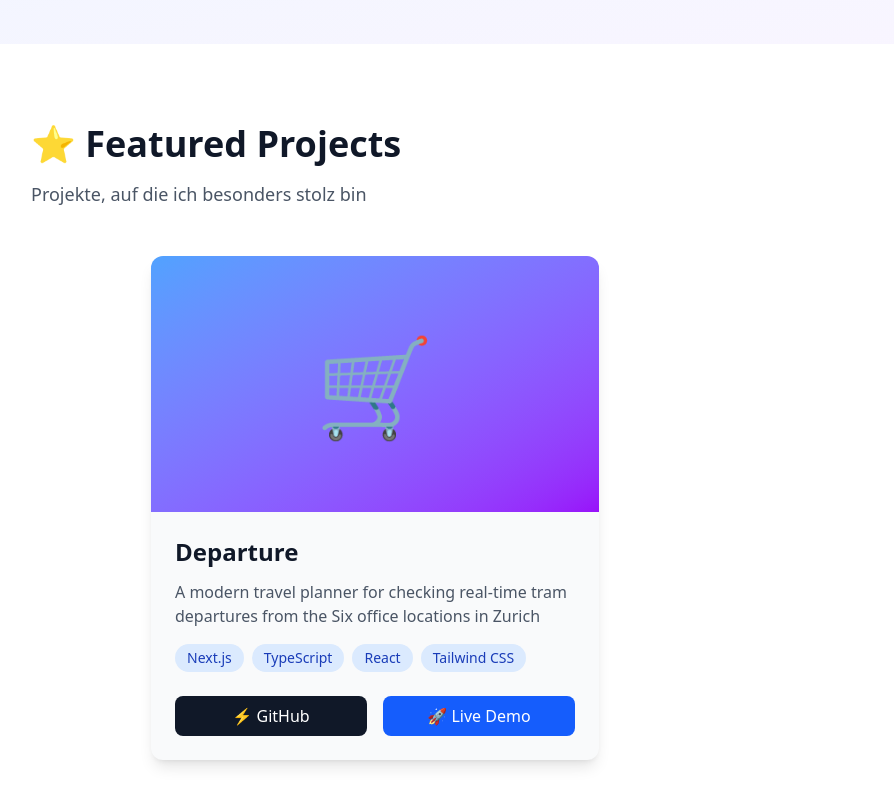
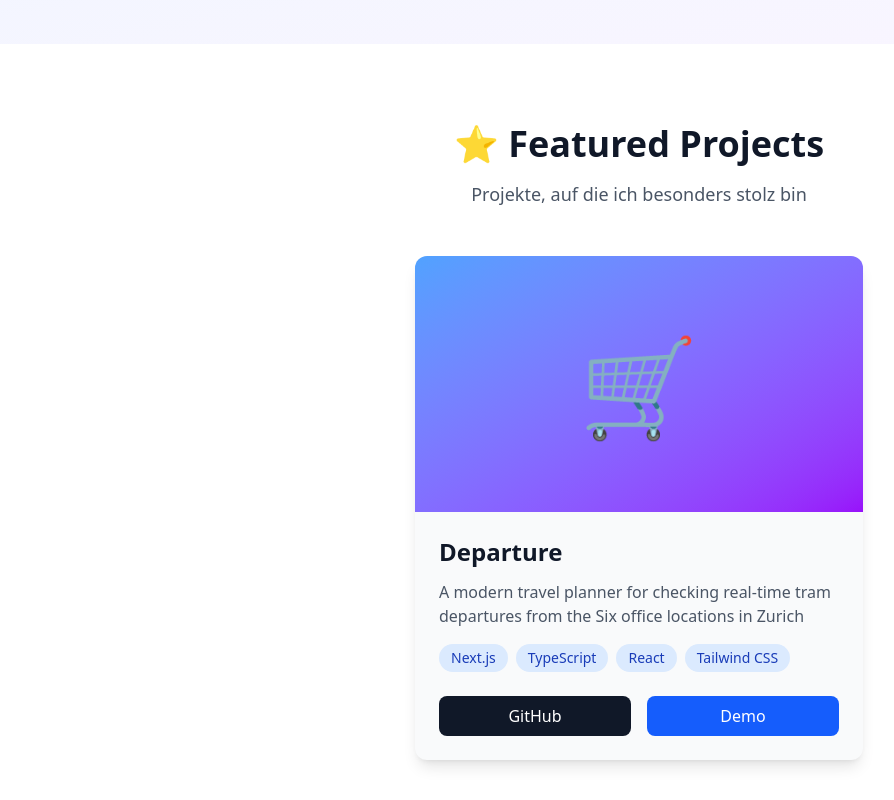
Before and after one commit to DaviMeyer/portfolio, a Next.js app: page /projects in a window 1280 px wide. Shown: the part 280-1080 px from the top of the page, without its empty margins (1-895 px from the left). Built offline with nearby package versions, Linux system fonts and the light colour scheme.

Commit message:
added hobbies and other content

```diff
--- a/app/about/page.tsx
+++ b/app/about/page.tsx
@@ -52,7 +52,7 @@ export default function AboutPage() {
           </div>
 
           <div className="flex justify-center">
-            <div className="grid md:grid-cols-2 lg:grid-cols-3 gap-8 max-w-5xl">
+            <div className="grid md:grid-cols-2 lg:grid-cols-4 gap-8 max-w-5xl">
               {about.hobbies.map((hobby, index) => (
                 <div
                   key={index}
--- a/app/page.tsx
+++ b/app/page.tsx
@@ -84,17 +84,18 @@ export default function Home() {
               Ausgewählte Projekte
             </h2>
             <p className="text-lg text-gray-600 dark:text-gray-400">
-              Einige meiner besten Arbeiten
+              Meine Arbeiten
             </p>
           </div>
-
           <div className="grid md:grid-cols-3 gap-8">
             {featuredProjects.map((project, index) => (
                 <div
                     key={index}
-                className="bg-gray-50 dark:bg-gray-800 rounded-xl overflow-hidden shadow-lg hover:shadow-2xl transition-shadow duration-300"
+                    className={`bg-gray-50 dark:bg-gray-800 rounded-xl overflow-hidden shadow-lg hover:shadow-2xl transition-shadow duration-300
+        ${featuredProjects.length === 1 ? "md:col-start-2" : ""}`}
                 >
-                <div className="h-48 bg-gradient-to-br from-blue-400 to-purple-600 flex items-center justify-center text-white text-6xl">
+                  <div
+                      className="h-48 bg-gradient-to-br from-blue-400 to-purple-600 flex items-center justify-center text-white text-6xl">
                     📱
                   </div>
                   <div className="p-6">
@@ -118,6 +119,7 @@ export default function Home() {
                 </div>
             ))}
           </div>
+
 
           <div className="text-center mt-12">
             <Link
--- a/app/projects/page.tsx
+++ b/app/projects/page.tsx
@@ -30,16 +30,16 @@ export default function ProjectsPage() {
       <section className="py-20 bg-white dark:bg-gray-900">
         <div className="max-w-7xl mx-auto px-4 sm:px-6 lg:px-8">
           <div className="mb-12">
-            <h2 className="text-4xl font-bold text-gray-900 dark:text-white mb-4">
+            <h2 className="text-4xl font-bold text-gray-900 dark:text-white mb-4 text-center">
               ⭐ Featured Projects
             </h2>
-            <p className="text-lg text-gray-600 dark:text-gray-400">
+            <p className="text-lg text-gray-600 dark:text-gray-400 text-center">
               Projekte, auf die ich besonders stolz bin
             </p>
           </div>
 
           <div className="flex justify-center">
-            <div className="grid md:grid-cols-2 gap-8 max-w-5xl justify-items-center w-full">
+            <div className="grid md:grid-cols-1 gap-8 max-w-5xl justify-items-center w-full">
               {featuredProjects.map((project, index) => (
               <div
                 key={index}
@@ -72,7 +72,7 @@ export default function ProjectsPage() {
                       rel="noopener noreferrer"
                       className="flex-1 px-4 py-2 bg-gray-900 dark:bg-gray-700 text-white rounded-lg hover:bg-gray-800 transition-colors text-center font-medium"
                     >
-                      ⚡ GitHub
+                      GitHub
                     </a>
                     <a
                       href={project.demo}
@@ -80,7 +80,7 @@ export default function ProjectsPage() {
                       rel="noopener noreferrer"
                       className="flex-1 px-4 py-2 bg-blue-600 text-white rounded-lg hover:bg-blue-700 transition-colors text-center font-medium"
                     >
-                      🚀 Live Demo
+                      Demo
                     </a>
                   </div>
                 </div>
--- a/lib/data.ts
+++ b/lib/data.ts
@@ -38,6 +38,11 @@ export const about = {
     {
       title: "Gaming",
       description: "Entspannen und mit Freunden spielen",
+      image: "/hobbies/wandern.jpg",
+    },
+    {
+      title: "Klavier",
+      description: "Musikalisch begeistert",
       image: "/hobbies/wandern.jpg",
     },
   ],
```
Lines whose indentation alone changed are shown as unchanged.
